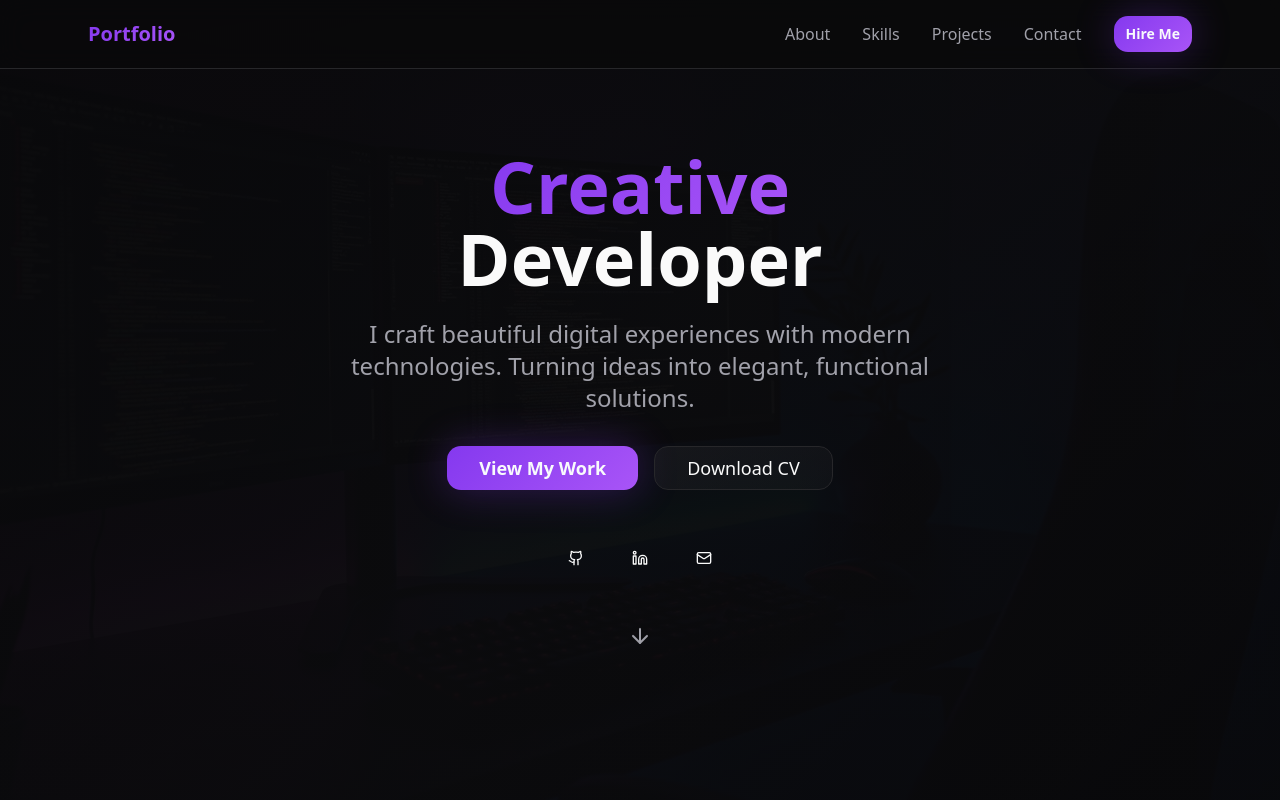
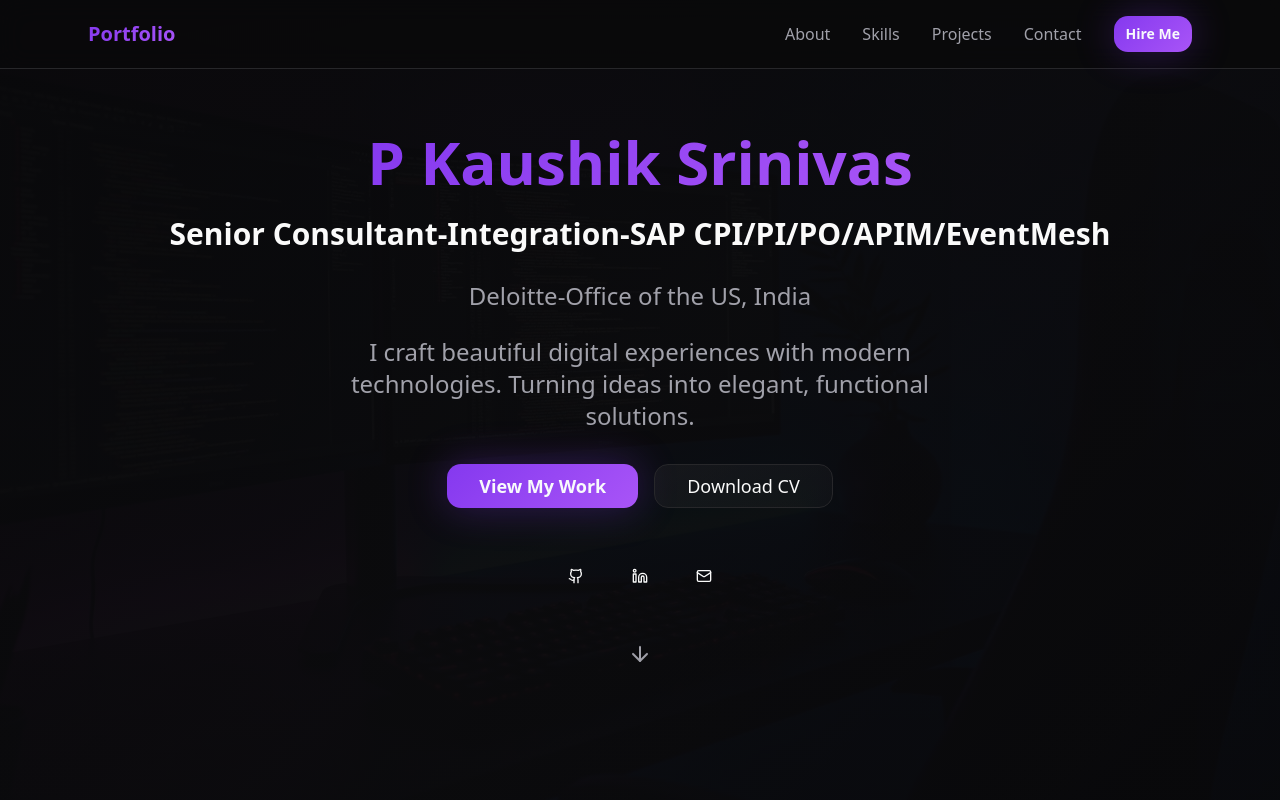
Before and after one commit to pksrinivas/pksrinivas-portfolio, a React (Vite) app: page / in a window 1280 px wide. Shown: the top 800 px of the page. Built offline with nearby package versions, Linux system fonts and the light colour scheme.

Commit message:
Update Hero Section Content
Replace "Creative Developer" with "P Kaushik Srinivas" and update the subtitle to "Senior Consultant-Integration-SAP CPI/PI/PO/APIM/EventMesh | Deloitte-Office of the US, India" in the Hero component.

```diff
--- a/src/components/Hero.tsx
+++ b/src/components/Hero.tsx
@@ -18,12 +18,18 @@ const Hero = () => {
         <div className="text-center">
           {/* Main Content */}
           <div className="mb-8">
-            <h1 className="text-5xl md:text-7xl font-bold mb-6">
+            <h1 className="text-4xl md:text-6xl font-bold mb-6">
               <span className="bg-gradient-primary bg-clip-text text-transparent">
-                Creative
+                P Kaushik Srinivas
               </span>
               <br />
-              <span className="text-foreground">Developer</span>
+              <span className="text-foreground text-2xl md:text-3xl">
+                Senior Consultant-Integration-SAP CPI/PI/PO/APIM/EventMesh
+              </span>
+              <br />
+              <span className="text-muted-foreground text-xl md:text-2xl font-normal">
+                Deloitte-Office of the US, India
+              </span>
             </h1>
             <p className="text-xl md:text-2xl text-muted-foreground max-w-2xl mx-auto leading-relaxed">
               I craft beautiful digital experiences with modern technologies.
```
